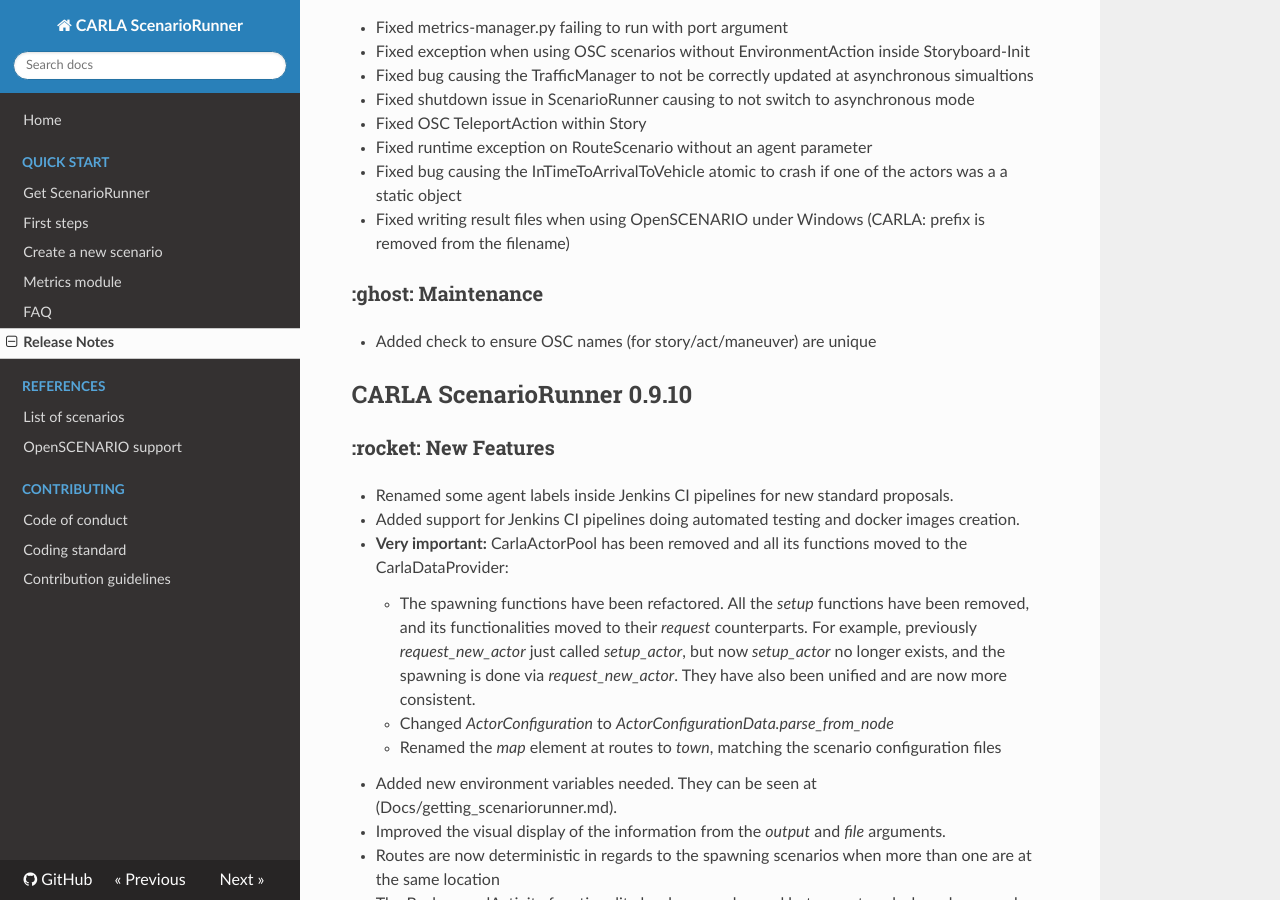
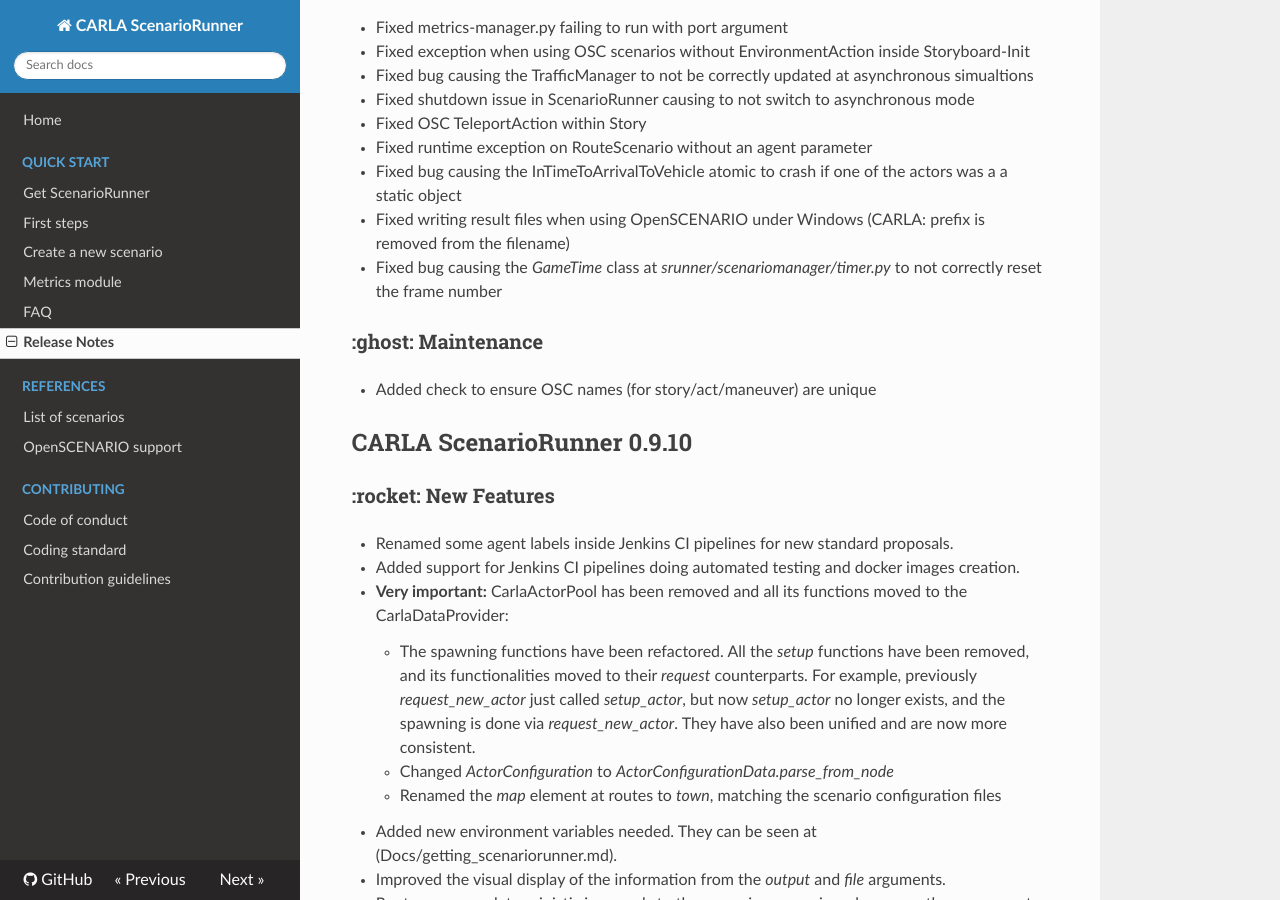
Before and after one commit to carla-simulator/scenario_runner, an MkDocs documentation site: the page built from Docs/CHANGELOG.md, in a window 1280 px wide and 900 px high, scrolled down 727 px. Built offline with MkDocs 1.6.1, drawn with Linux system fonts in a browser that asks for light colours; nearby versions of some CDN libraries.

Commit message:
Added CHANGELOG

```diff
--- a/Docs/CHANGELOG.md
+++ b/Docs/CHANGELOG.md
@@ -26,6 +26,7 @@
 * Fixed runtime exception on RouteScenario without an agent parameter
 * Fixed bug causing the InTimeToArrivalToVehicle atomic to crash if one of the actors was a a static object
 * Fixed writing result files when using OpenSCENARIO under Windows (CARLA: prefix is removed from the filename)
+* Fixed bug causing the *GameTime* class at *srunner/scenariomanager/timer.py* to not correctly reset the frame number
 ### :ghost: Maintenance
 * Added check to ensure OSC names (for story/act/maneuver) are unique
 
```
